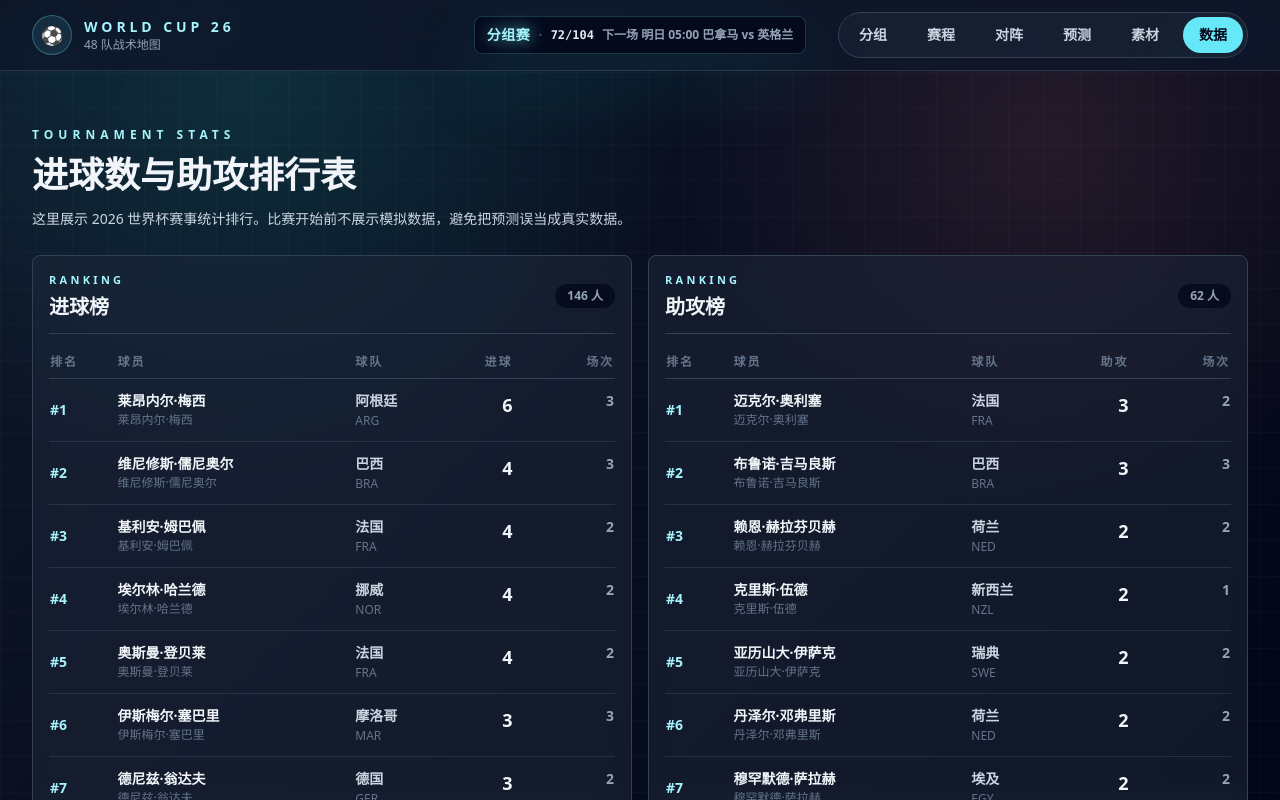
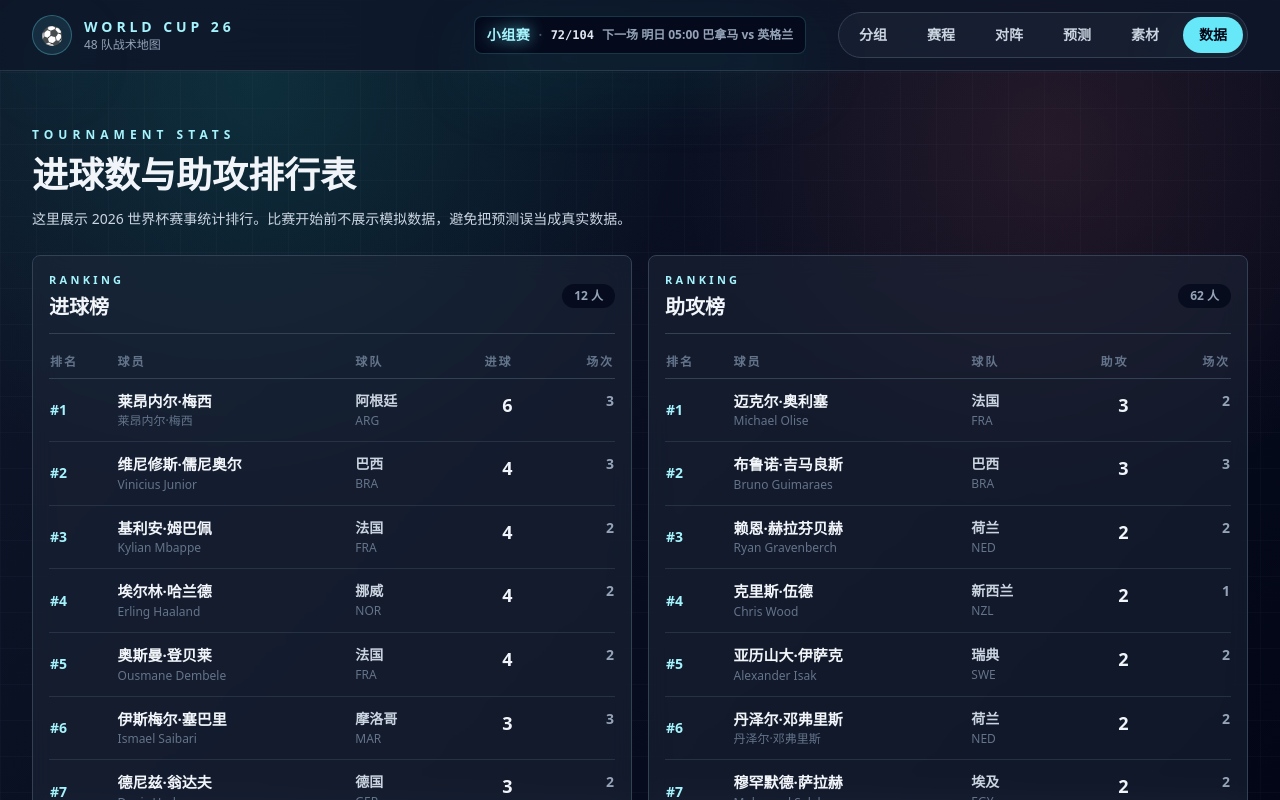
Before and after one commit to huayu2025ai-sketch/world-cup-26, a Next.js app: page /stats in a window 1280 px wide. Shown: the top 800 px of the page. Built offline with nearby package versions, Linux system fonts and the light colour scheme.

Commit message:
Adjust schedule and stats display

```diff
--- a/app/schedule/page.tsx
+++ b/app/schedule/page.tsx
@@ -96,7 +96,7 @@ const NEWS_WINDOW_MS = 48 * 60 * 60 * 1000;
 
 export default function SchedulePage() {
   const [query, setQuery] = useState("");
-  const [stage, setStage] = useState<(typeof scheduleStages)[number]>("全部");
+  const [stage, setStage] = useState<(typeof scheduleStages)[number]>("32强");
   const [isFilterOpen, setIsFilterOpen] = useState(false);
   const [newsIndexMap, setNewsIndexMap] = useState<Record<number, number>>({});
   const [now, setNow] = useState(() => Date.now());
--- a/app/stats/page.tsx
+++ b/app/stats/page.tsx
@@ -1,4 +1,25 @@
 import { assistsRanking, goalsRanking, statsNotice, type PlayerStat } from "@/constants/tournamentStats";
+import { playerProfiles } from "@/constants/playerProfiles";
+
+const englishNameByChineseName = Object.values(playerProfiles).reduce<Record<string, string>>((acc, profile) => {
+  if (!acc[profile.chineseName]) {
+    acc[profile.chineseName] = profile.name;
+  }
+
+  return acc;
+}, {});
+
+const getVisibleRankingRows = (rows: PlayerStat[]) => {
+  const thresholdRank = rows[9]?.rank;
+
+  if (thresholdRank === undefined) {
+    return rows;
+  }
+
+  const thresholdValue = rows[9].value;
+
+  return rows.filter((row) => row.rank <= thresholdRank || row.value === thresholdValue);
+};
 
 type RankingTableProps = {
   title: string;
@@ -7,6 +28,8 @@ type RankingTableProps = {
 };
 
 function RankingTable({ title, label, rows }: RankingTableProps) {
+  const visibleRows = getVisibleRankingRows(rows);
+
   return (
     <section className="min-w-0 rounded-lg border border-slate-700 bg-slate-800/50 p-4 backdrop-blur-md">
       <div className="flex items-center justify-between gap-3 border-b border-slate-700 pb-3">
@@ -15,11 +38,11 @@ function RankingTable({ title, label, rows }: RankingTableProps) {
           <h2 className="mt-1 text-xl font-black text-slate-100">{title}</h2>
         </div>
         <span className="rounded-full bg-slate-950/70 px-3 py-1 text-xs font-bold text-slate-400">
-          {rows.length} 人
+          {visibleRows.length} 人
         </span>
       </div>
 
-      {rows.length > 0 ? (
+      {visibleRows.length > 0 ? (
         <div className="mt-3 max-w-full overflow-x-auto">
           <table className="w-full min-w-[520px] table-fixed text-left text-xs sm:text-sm">
             <colgroup>
@@ -39,15 +62,15 @@ function RankingTable({ title, label, rows }: RankingTableProps) {
               </tr>
             </thead>
             <tbody>
-              {rows.map((row) => (
+              {visibleRows.map((row) => (
                 <tr key={`${row.teamCode}-${row.player}`} className="border-b border-slate-700/60 last:border-0">
                   <td className="py-3 pr-2 font-black text-cyan-200 sm:pr-3">#{row.rank}</td>
                   <td className="min-w-0 px-2 py-3 align-top sm:px-3">
-                    <p className="whitespace-normal break-words font-black leading-snug text-slate-100">
+                    <p className="whitespace-normal break-words text-sm font-black leading-snug text-slate-100 sm:text-[15px]">
                       {row.chineseName}
                     </p>
-                    <p className="mt-0.5 whitespace-normal break-words text-[10px] leading-snug text-slate-500 sm:text-xs">
-                      {row.player}
+                    <p className="mt-0.5 whitespace-normal break-words text-[10px] font-medium leading-snug text-slate-500 sm:text-xs">
+                      {englishNameByChineseName[row.chineseName] ?? row.player}
                     </p>
                   </td>
                   <td className="min-w-0 px-2 py-3 align-top sm:px-3">
--- a/components/Navbar.tsx
+++ b/components/Navbar.tsx
@@ -16,6 +16,7 @@ const navItems = [
 
 type TournamentStatus = {
   stage: ScheduleMatch["stage"];
+  stageLabel: string;
   completedMatches: number;
   totalMatches: number;
   todayMatches: number;
@@ -58,6 +59,14 @@ const getMatchKickoff = (match: ScheduleMatch) => {
 
 const hasResult = (match: ScheduleMatch) => match.homeScore !== undefined && match.awayScore !== undefined;
 
+const getStageLabel = (stage: ScheduleMatch["stage"]) => {
+  if (stage === "分组赛") {
+    return "小组赛";
+  }
+
+  return "淘汰赛";
+};
+
 const formatNextMatchTimeLabel = (kickoff: Date, now: Date) => {
   const kickoffDateKey = getBeijingDateKey(kickoff);
   const todayKey = getBeijingDateKey(now);
@@ -86,6 +95,7 @@ const getTournamentStatus = (): TournamentStatus => {
 
   return {
     stage: currentStage,
+    stageLabel: getStageLabel(currentStage),
     completedMatches,
     totalMatches: scheduleMatches.length,
     todayMatches,
@@ -125,7 +135,7 @@ export default function Navbar() {
 
         <div className="mx-auto flex max-w-full items-center gap-2 rounded-lg border border-cyan-300/20 bg-slate-950/70 px-3 py-1.5 shadow-glow">
           <span className="whitespace-nowrap font-mono text-sm font-black tracking-[0.04em] text-cyan-200 drop-shadow-[0_0_8px_rgba(103,232,249,0.75)]">
-            {tournamentStatus.stage}
+            {tournamentStatus.stageLabel}
           </span>
           <span className="text-slate-600">·</span>
           <span className="whitespace-nowrap font-mono text-xs font-black text-slate-200">
```
